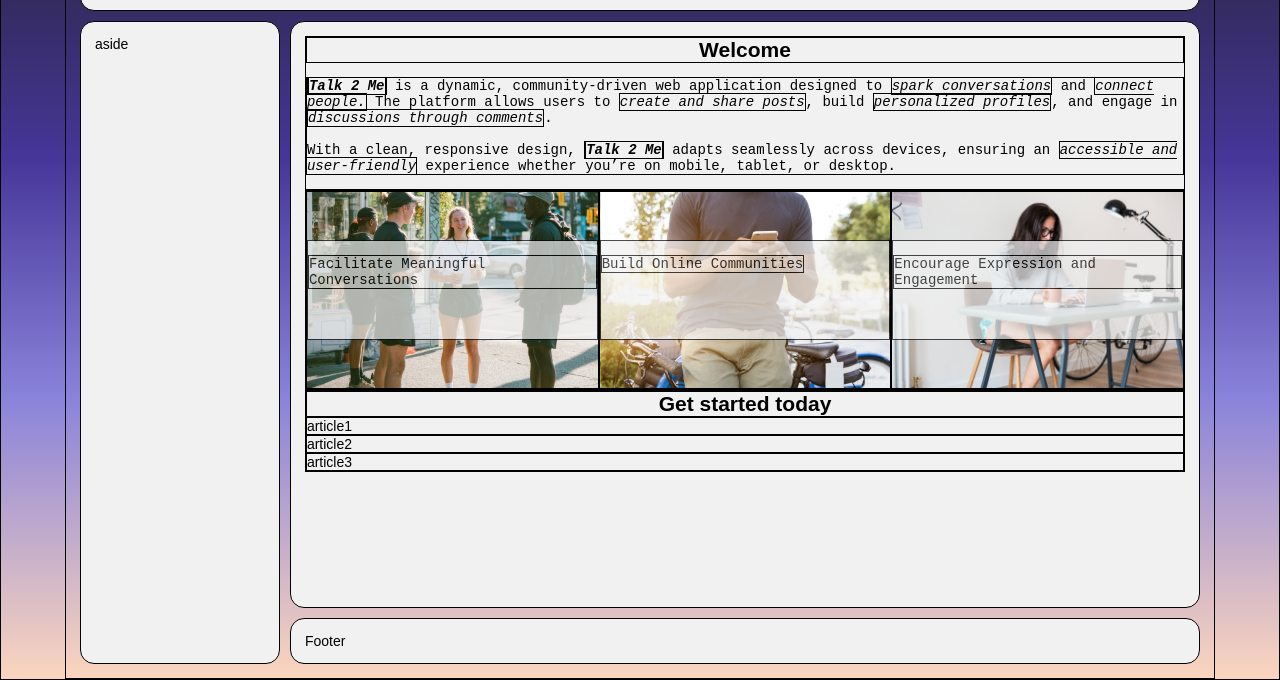
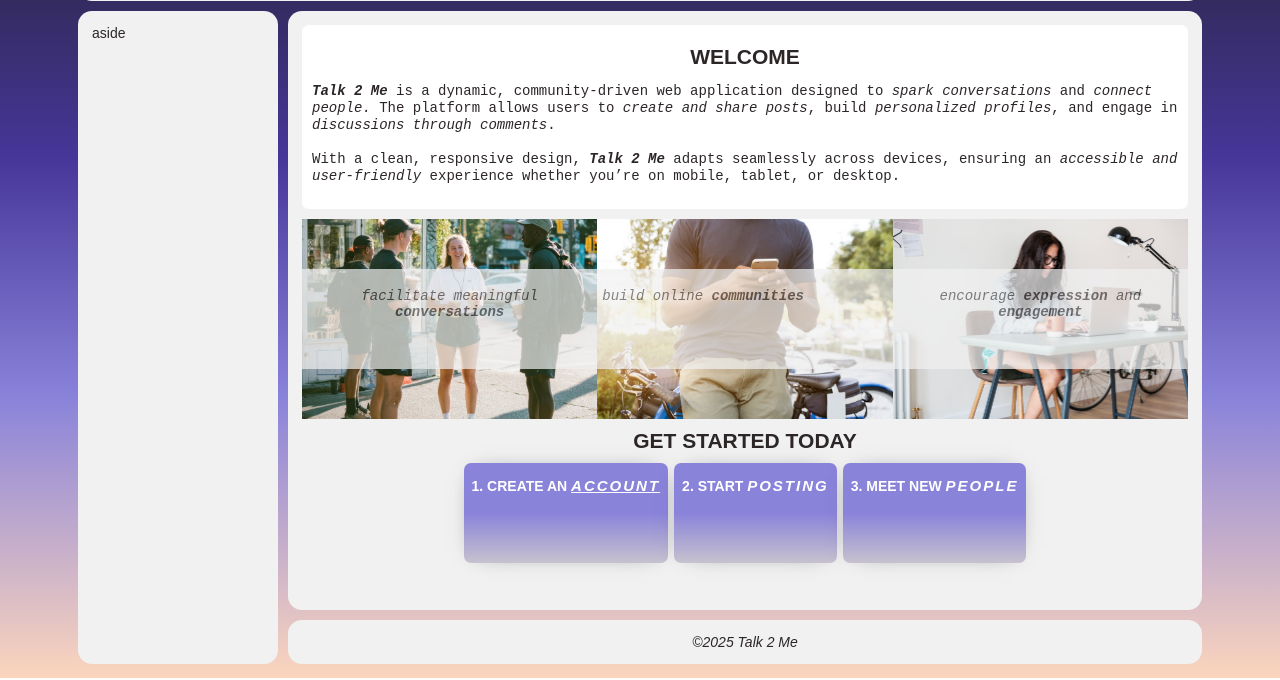
Before and after one commit to isaqelle/Module-2-Dynamic-Website, a plain HTML site: page index.html in a window 1280 px wide. Shown: the part 122-802 px from the top of the page. Drawn offline with Linux system fonts and the light colour scheme.

Commit message:
fixes main page

```diff
--- a/index.html
+++ b/index.html
@@ -30,17 +30,17 @@
         <section class="section2">
             <article id="friendsIMG">
                 <div class="purpose">
-                    <p>Facilitate Meaningful Conversations</p>
+                    <p>Facilitate Meaningful <b>Conversations</b></p>
                 </div>
             </article>
             <article id="textingIMG">
                 <div class="purpose">
-                    <p>Build Online Communities</p>
+                    <p>Build Online <b>Communities</b></p>
                 </div>
             </article>
             <article id="computerIMG">
                 <div class="purpose">
-                    <p>Encourage Expression and Engagement</p>
+                    <p>Encourage <b>Expression</b> and <b>Engagement</b></p>
                 </div>
             </article>
         </section>
@@ -56,13 +56,15 @@
 
         <section class="section3">
             <h2>Get started today</h2>
-            <article>article1</article>
-            <article>article2</article>
-            <article>article3</article>
+            <div id="getStartedWrapper">
+            <article>1. Create an <em><a href="">Account</a></em></article>
+            <article>2. Start <em>posting</em></article>
+            <article>3. Meet new <em>people</em></article>
+            </div>
         </section>
      </main>
 
-     <footer>Footer</footer>
+     <footer>&copy;2025 Talk 2 Me</footer>
 </body>
 <script src="script.js"></script>
 </html>
--- a/styles.css
+++ b/styles.css
@@ -6,6 +6,10 @@
 
 :root{
     --borderRadius1: 1rem;
+    --borderRadius2: 0.5rem;
+
+    --boxShadow: box-shadow: 0px 0px 23px -14px rgba(66, 68, 90, 1);
+    --boxShadow2: box-shadow: 0px 0px 29px -4px rgba(66, 68, 90, 1);
 
     /* COLOR PALETTE */
     --gradient1: linear-gradient(0deg,rgba(251, 213, 189, 1) 0%, rgba(251, 245, 240, 1) 50%);
@@ -20,9 +24,9 @@
     --softLavender: #c8a2c8;
 }
 
-*{
+/* *{
     border: 1px solid black;
-}
+} */
 
 html, body{
     /* height: 100%; */
@@ -44,6 +48,7 @@ body {
   margin: 0 auto;
 
   background: var(--gradient4);
+  color: var(--fg);
 }
 
 /* ========================== */
@@ -61,6 +66,7 @@ header{
 
     background-color: var(--bg);
     border-radius: var(--borderRadius1);
+    box-shadow: var(--boxShadow1);
 }
 
 header h1{
@@ -135,23 +141,75 @@ section p,li{
 
 section h2{
     text-align: center;
-    margin: 0;
+    margin: 10px;
+
+    text-transform: uppercase;
+}
+
+.section1{
+    padding: 10px;
+    margin-bottom: 10px;
+    background-color: #fff;
+    border-radius: var(--borderRadius2);
 }
 
 .section1 p{
     font-size: 14px;
+    line-height: 17px;
 }
 
+
+
 .section2{
-    background-color: rgb(135, 216, 189);
-
     display: grid;
     grid-template-columns: 1fr 1fr 1fr;
     width: 100%;
     height: 200px;
 }
 
+.section2 p{
+    padding: 5px;
+    text-transform: lowercase;
+    font-style: italic;
+    text-align: center;
+    opacity: 80%;
+}
 
+.section3 #getStartedWrapper{
+    display: flex;
+    flex-direction: row;
+    justify-content: center;
+    align-items: center;
+    height: 100px;
+}
+
+.section3 article{
+    padding: 8px;
+    height: 100%;
+
+    color: white;
+    background: var(--gradient3);
+    margin: 3px;
+    text-transform: uppercase;
+    font-weight: bold;
+    line-height: 30px;
+    border-radius: var(--borderRadius2);
+    box-shadow: 0px 0px 23px -14px rgba(66, 68, 90, 1);
+}
+
+.section3 em{
+    font-size: 15px;
+    letter-spacing: 2px;
+}
+
+.section3 a{
+    color: white;
+}
+
+.section3 a:hover{
+    color: #000;
+    background-color: white;
+}
 
 #friendsIMG{
     background-image: url(assets/friends.jpg);
@@ -185,6 +243,13 @@ section h2{
 }
 
 
+footer{
+    display: flex;
+    justify-content: center;
+    align-items: center;
+    font-style: italic;
+}
+
 /* Tablet & up (bigger screens) */
 @media (min-width: 600px) {
   nav ul {
```
